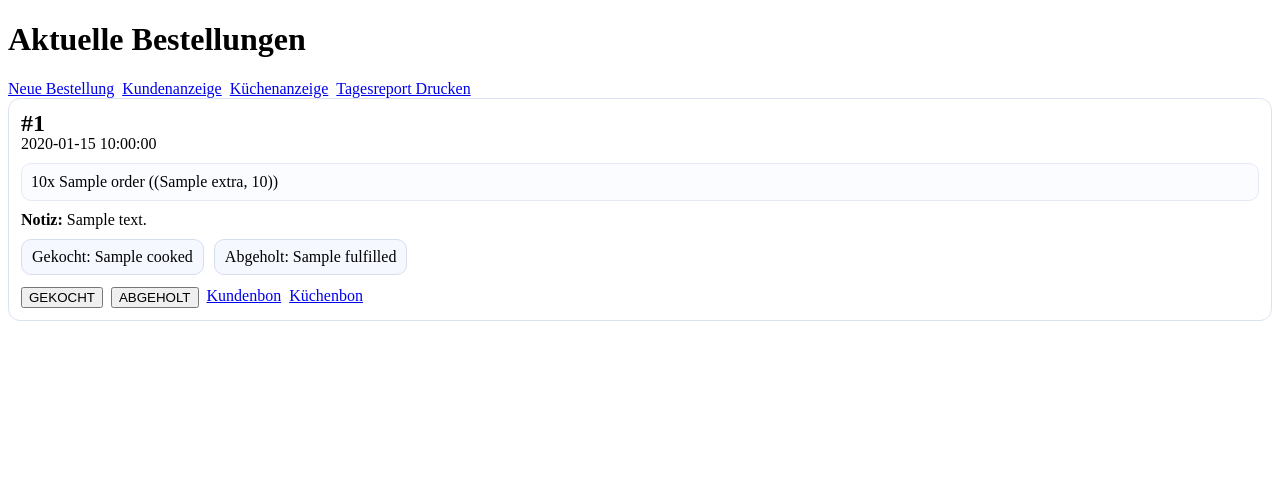
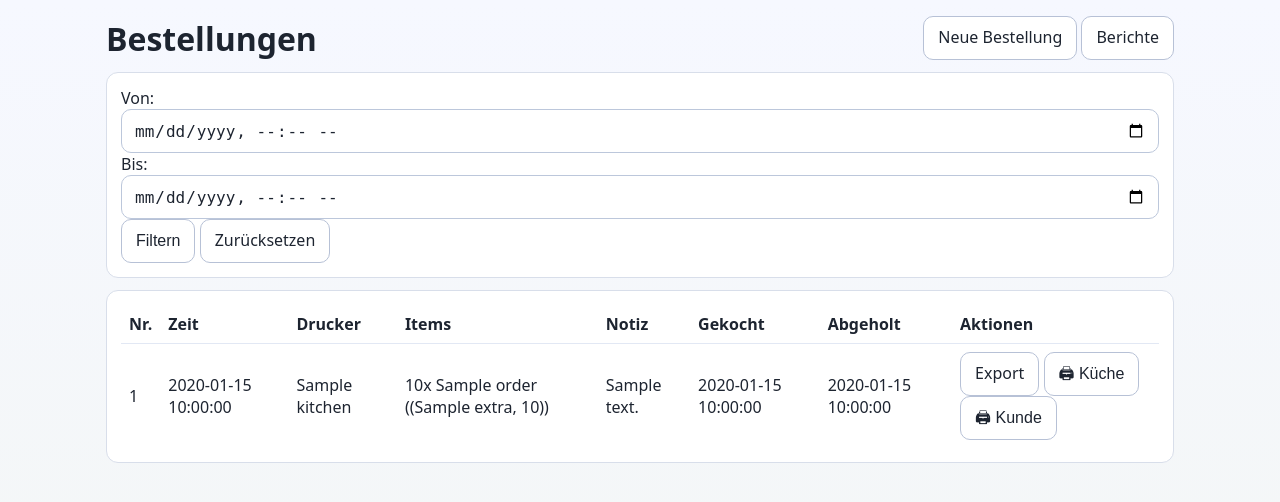
Before and after one commit to philipp-btz/kitchenhelper, a FastAPI app: template templates/orders.html in a window 1280 px wide. Shown: the top 502 px of the page. Run offline with FastAPI, Linux system fonts and the light colour scheme; the template is opened without the code that fills it: most values are stand-ins (such as "Sample title", 1, 10 or a date in 2020).

Commit message:
fix: use o['items'] in templates to avoid dict.items() method collision

```diff
--- a/templates/orders.html
+++ b/templates/orders.html
@@ -1,134 +1,69 @@
-<!doctype html>
-<html lang="de">
-  <head>
-    <meta charset="utf-8">
-    <meta name="viewport" content="width=device-width, initial-scale=1">
-    <title>Bestellungen</title>
-    <link rel="stylesheet" href="{{ url_for('static', filename='theme.css') }}">
-    <style>
-      .actions{display:flex;gap:8px;flex-wrap:wrap}
-      .order-list{display:flex;flex-direction:column;gap:12px}
-      .order-card{border:1px solid #dbe2f0;border-radius:12px;background:#fff;padding:12px}
-      .order-head{display:flex;justify-content:space-between;gap:8px;flex-wrap:wrap;align-items:flex-start}
-      .order-no{font-size:24px;font-weight:800;line-height:1}
-      .items{display:flex;flex-direction:column;gap:6px;margin-top:10px}
-      .item-row{padding:9px;border:1px solid #e5eaf5;border-radius:10px;background:#fafcff}
-      .notes{margin-top:10px}
-      .status-row{display:flex;gap:10px;flex-wrap:wrap;margin-top:10px}
-      .status-block{padding:8px 10px;border-radius:10px;border:1px solid #d6deee;background:#f5f8ff}
-      .order-actions{display:flex;gap:8px;flex-wrap:wrap;margin-top:12px}
-      .order-actions form{display:inline}
-      .empty{padding:14px;border:1px dashed #cfd8e7;border-radius:10px;background:#f9fbff}
-    </style>
-  </head>
-  <body>
-    <div class="wrap stack">
-      <header class="topbar">
-        <h1>Aktuelle Bestellungen</h1>
-        <div class="actions">
-          <a href="/" class="btn primary">Neue Bestellung</a>
-          <a href="/customer_display" class="btn">Kundenanzeige</a>
-          <a href="/kitchen_display" class="btn">Küchenanzeige</a>
-          <a href="/report/daily" class="btn warning">Tagesreport Drucken</a>
-        </div>
-      </header>
+{% extends "base.html" %}
+{% block title %}Bestellungen{% endblock %}
+{% block body %}
+<div class="wrap stack">
+  <header class="topbar">
+    <h1>Bestellungen</h1>
+    <div class="actions-row">
+      <a href="/" class="btn">Neue Bestellung</a>
+      <a href="/reports" class="btn">Berichte</a>
+    </div>
+  </header>
 
-      <section class="order-list">
+  <section class="card stack">
+    <form method="get" action="/orders" class="actions-row">
+      <label>Von: <input type="datetime-local" name="from_dt" value="{{ from_dt }}"></label>
+      <label>Bis: <input type="datetime-local" name="to_dt" value="{{ to_dt }}"></label>
+      <button class="btn" type="submit">Filtern</button>
+      <a href="/orders" class="btn">Zurücksetzen</a>
+    </form>
+  </section>
+
+  <section class="card">
+    <table style="width:100%;border-collapse:collapse">
+      <thead>
+        <tr>
+          <th style="text-align:left;padding:8px">Nr.</th>
+          <th style="text-align:left;padding:8px">Zeit</th>
+          <th style="text-align:left;padding:8px">Drucker</th>
+          <th style="text-align:left;padding:8px">Items</th>
+          <th style="text-align:left;padding:8px">Notiz</th>
+          <th style="text-align:left;padding:8px">Gekocht</th>
+          <th style="text-align:left;padding:8px">Abgeholt</th>
+          <th style="text-align:left;padding:8px">Aktionen</th>
+        </tr>
+      </thead>
+      <tbody>
         {% for o in orders %}
-        <article class="order-card">
-          <div class="order-head">
-            <div>
-              <div class="order-no">#{{ o.order_number }}</div>
-              <div class="muted">{{ o.created_at }}</div>
+        <tr style="border-top:1px solid #e2e8f4">
+          <td style="padding:8px">{{ o.order_number }}</td>
+          <td style="padding:8px">{{ o.created_at }}</td>
+          <td style="padding:8px">{{ o.kitchen }}</td>
+          <td style="padding:8px">
+            {% for it in o['items'] %}
+            {{ it.qty }}x {{ it.name }}{% if it.extras %} ({{ it.extras|join(', ') }}){% endif %}<br>
+            {% endfor %}
+          </td>
+          <td style="padding:8px">{{ o.notes }}</td>
+          <td style="padding:8px">{{ o.cooked_at or '—' }}</td>
+          <td style="padding:8px">{{ o.fulfilled_at or '—' }}</td>
+          <td style="padding:8px">
+            <div class="actions-row">
+              <a href="/orders/{{ o.order_number }}/export" class="btn small-btn">Export</a>
+              <form method="post" action="/orders/{{ o.order_number }}/print_kitchen" style="display:inline">
+                <button class="btn small-btn" type="submit">🖨 Küche</button>
+              </form>
+              <form method="post" action="/orders/{{ o.order_number }}/print_customer" style="display:inline">
+                <button class="btn small-btn" type="submit">🖨 Kunde</button>
+              </form>
             </div>
-          </div>
-
-          <div class="items">
-            {% for it in o['items'] %}
-            <div class="item-row">
-              {% if it['qty'] and it['qty'] > 1 %}{{ it['qty'] }}x {% endif %}{{ it['name'] }}{% if it['extras'] %} ({{ it['extras'] | join(', ') }}){% endif %}
-            </div>
-            {% endfor %}
-          </div>
-
-          {% if o.notes %}
-          <div class="notes">
-            <strong>Notiz:</strong> {{ o.notes }}
-          </div>
-          {% endif %}
-
-          <div class="status-row">
-            <div class="status-block">Gekocht: <span class="status-cooked">{{ o.cooked or '' }}</span></div>
-            <div class="status-block">Abgeholt: <span class="status-fulfilled">{{ o.fulfilled or '' }}</span></div>
-          </div>
-
-          <div class="order-actions">
-            <form method="post" action="/cooked/{{ o.id }}" class="cooked-form">
-              <button type="submit" class="btn secondary">GEKOCHT</button>
-            </form>
-            <form method="post" action="/fulfilled/{{ o.id }}" class="fulfilled-form">
-              <button type="submit" class="btn primary">ABGEHOLT</button>
-            </form>
-            <a href="/order/print_customer/{{ o.order_number }}" target="_parent" class="btn print-btn">Kundenbon</a>
-            <a href="/order/print_kitchen/{{ o.order_number }}" target="_parent" class="btn print-btn">Küchenbon</a>
-          </div>
-        </article>
+          </td>
+        </tr>
         {% else %}
-        <div class="empty">Keine Bestellungen</div>
+        <tr><td colspan="8" style="padding:16px;text-align:center;color:#556173">Keine Bestellungen.</td></tr>
         {% endfor %}
-      </section>
-    </div>
-
-    <script>
-      document.querySelectorAll('.fulfilled-form').forEach(form => {
-        form.addEventListener('submit', async ev => {
-          ev.preventDefault();
-          const action = form.getAttribute('action');
-          try {
-            const resp = await fetch(action, {method: 'POST', headers: {'X-Requested-With': 'XMLHttpRequest', 'Accept': 'application/json'}});
-            if (!resp.ok) return;
-            const data = await resp.json();
-            if (data && data.fulfilled !== undefined) {
-              const card = form.closest('.order-card');
-              const slot = card ? card.querySelector('.status-fulfilled') : null;
-              if (slot) slot.textContent = data.fulfilled && data.fulfilled !== '--' ? data.fulfilled : '';
-            }
-          } catch (e) {
-            console.error(e);
-          }
-        });
-      });
-
-      document.querySelectorAll('.cooked-form').forEach(form => {
-        form.addEventListener('submit', async ev => {
-          ev.preventDefault();
-          const action = form.getAttribute('action');
-          try {
-            const resp = await fetch(action, {method: 'POST', headers: {'X-Requested-With': 'XMLHttpRequest', 'Accept': 'application/json'}});
-            if (!resp.ok) return;
-            const data = await resp.json();
-            if (data && data.cooked !== undefined) {
-              const card = form.closest('.order-card');
-              const slot = card ? card.querySelector('.status-cooked') : null;
-              if (slot) slot.textContent = data.cooked && data.cooked !== '--' ? data.cooked : '';
-            }
-          } catch (e) {
-            console.error(e);
-          }
-        });
-      });
-
-      document.querySelectorAll('.print-btn').forEach(btn => {
-        btn.addEventListener('click', async ev => {
-          ev.preventDefault();
-          const href = btn.getAttribute('href');
-          try {
-            await fetch(href);
-          } catch (e) {
-            console.error(e);
-          }
-        });
-      });
-    </script>
-  </body>
-</html>
+      </tbody>
+    </table>
+  </section>
+</div>
+{% endblock %}
--- a/templates/reports.html
+++ b/templates/reports.html
@@ -74,7 +74,7 @@
         <tr style="border-top:1px solid #e2e8f4">
           <td style="padding:8px">{{ o.order_number }}</td>
           <td style="padding:8px">{{ o.created_at }}</td>
-          <td style="padding:8px">{% for it in o.items %}{{ it.qty }}x {{ it.name }}<br>{% endfor %}</td>
+          <td style="padding:8px">{% for it in o['items'] %}{{ it.qty }}x {{ it.name }}<br>{% endfor %}</td>
           <td style="padding:8px">{{ o.notes }}</td>
         </tr>
         {% else %}
```
Also changed, not shown: tests/test_smoke.py (+7 -1 lines).
